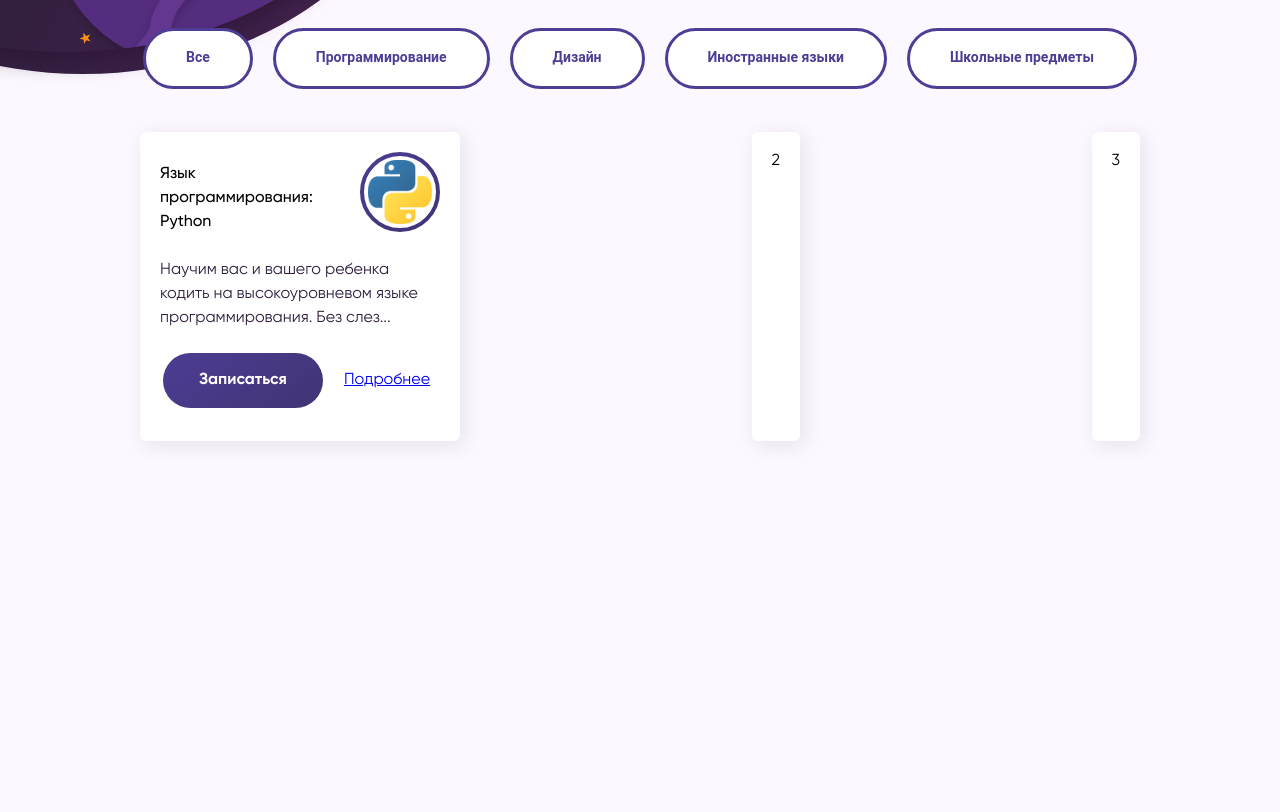
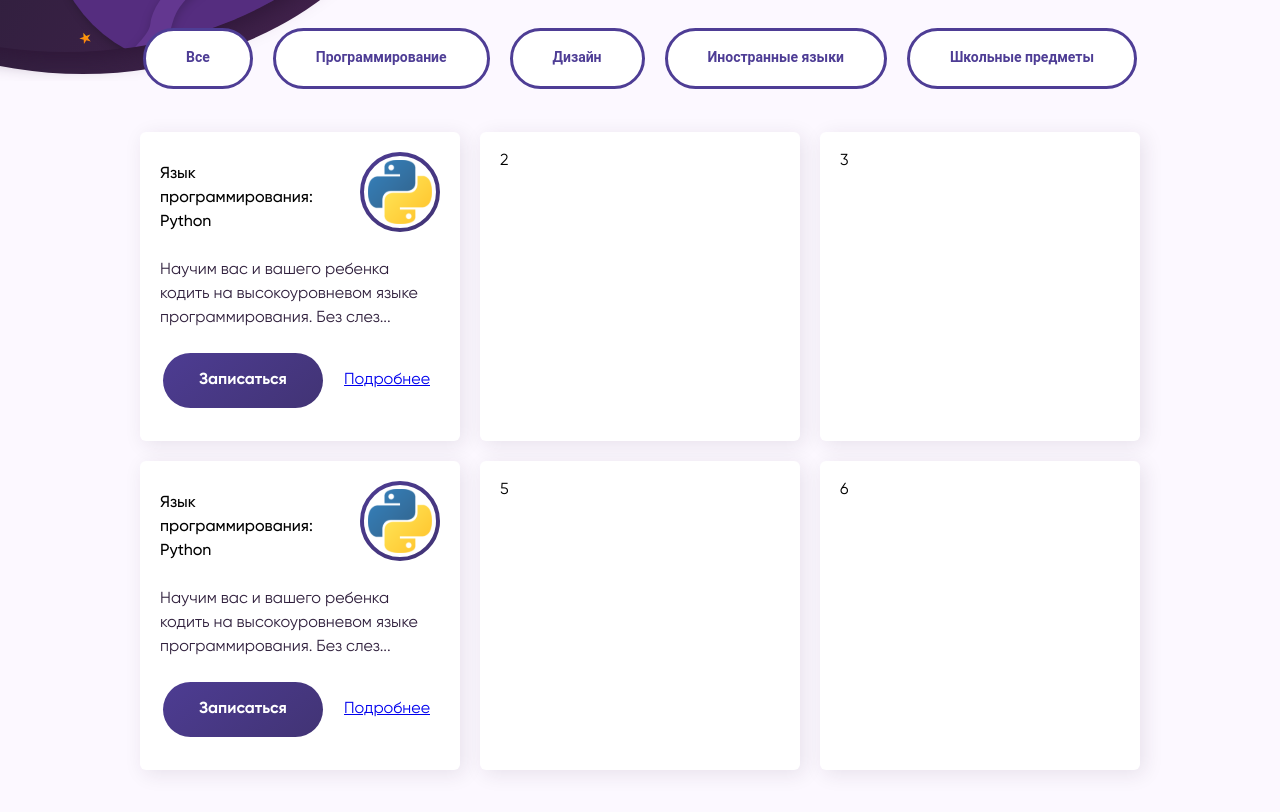
Before and after one commit to ReyBuilder/Viarune, a Vue app: page / in a window 1280 px wide. Shown: the part 1760-2572 px from the top of the page. Before the commit the page ends 2276 px from the top, so only its background shows below. Built offline with nearby package versions, Linux system fonts and the light colour scheme; the HTML template or start-up script is replaced by a standard one.

Commit message:
Третья часть закончена (статично)

```diff
--- a/src/components/Third_part.vue
+++ b/src/components/Third_part.vue
@@ -44,11 +44,14 @@
                 </div>
                 <div class="card__logo">
                   <img
-                      src="./assets/images/subj_cards/python-logo2.svg" alt=""/>
+                    src="./assets/images/subj_cards/python-logo2.svg"
+                    alt=""
+                  />
                 </div>
               </div>
               <div class="card__text">
-                  Научим вас и вашего ребенка кодить на высокоуровневом языке программирования. Без слез...
+                Научим вас и вашего ребенка кодить на высокоуровневом языке
+                программирования. Без слез...
               </div>
               <div class="card__underground">
                 <a class="buttonWrapper" href="#">
@@ -65,6 +68,37 @@
             </div>
             <div class="subj__card">2</div>
             <div class="subj__card">3</div>
+            <div class="subj__card">
+              <div class="card__header">
+                <div class="card__title">
+                  Язык программирования: Python
+                </div>
+                <div class="card__logo">
+                  <img
+                    src="./assets/images/subj_cards/python-logo2.svg"
+                    alt=""
+                  />
+                </div>
+              </div>
+              <div class="card__text">
+                Научим вас и вашего ребенка кодить на высокоуровневом языке
+                программирования. Без слез...
+              </div>
+              <div class="card__underground">
+                <a class="buttonWrapper" href="#">
+                  <div class="buttonBox buttonPurple">
+                    Записаться
+                  </div>
+                </a>
+                <a class="" href="#">
+                  <div class="">
+                    Подробнее
+                  </div>
+                </a>
+              </div>
+            </div>
+            <div class="subj__card">5</div>
+            <div class="subj__card">6</div>
           </div>
           <div class="subj_cards__inner"></div>
         </div>
@@ -77,6 +111,7 @@
 /* Our Subjects */
 .our_subjects {
   padding-top: 250px;
+  padding-bottom: 171px;
   position: relative;
 }
 
@@ -142,15 +177,18 @@
   display: flex;
   position: relative;
   justify-content: space-between;
+  flex-wrap: wrap;
 }
 /* Card */
 .subj__card {
   /* width: 100%; */
+  flex: 30%;
   max-width: 320px;
   background: #ffffff;
   box-shadow: 4px 4px 20px rgba(48, 32, 61, 0.1);
   border-radius: 6px;
   padding: 20px 20px 30px;
+  margin-bottom: 20px;
 }
 
 .card__header {
@@ -160,7 +198,7 @@
   margin-bottom: 20px;
 }
 
-.card__title{
+.card__title {
   font-weight: 500;
   font-size: 16px;
   line-height: 150%;
@@ -170,17 +208,17 @@
   text-align: left;
 }
 
-.card__text{
+.card__text {
   font-weight: normal;
   font-size: 16px;
   line-height: 150%;
 
-    color: #30203D;
+  color: #30203d;
 
   margin-bottom: 20px;
 }
 
-.card__underground{
+.card__underground {
   display: flex;
   position: relative;
   justify-content: space-between;
@@ -192,7 +230,4 @@
   padding: 18px 36px;
   border-radius: 40px;
 }
-/* .buttonWrapper {
-  max-width: 160px;
-} */
 </style>
```
Lines whose indentation alone changed are shown as unchanged.
